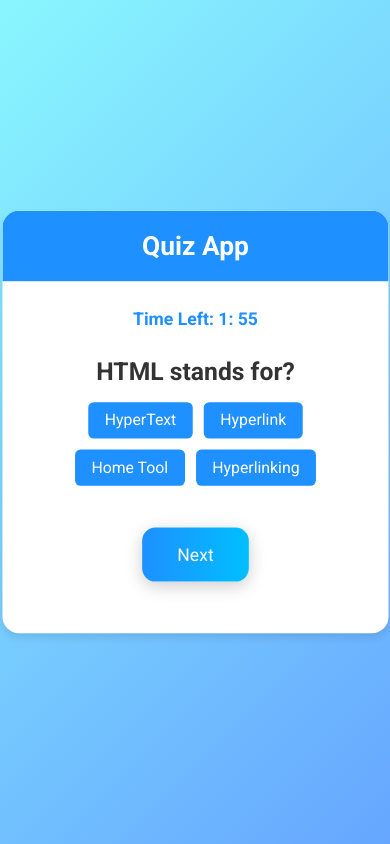
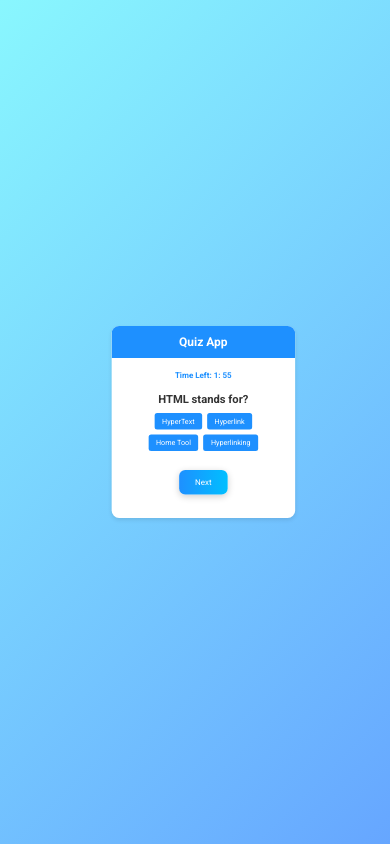
Before and after one commit to IbtahajAkram/zawwarquizapp, a React (Create React App) app: page / in a window 390 px wide. Built offline with nearby package versions, Linux system fonts and the light colour scheme.

Commit message:
Update App.css

```diff
--- a/src/App.css
+++ b/src/App.css
@@ -24,7 +24,7 @@ body {
   max-width: 800px;
   margin: 20px;
   size-adjust: fixed;
-    transform: scale(1.1);
+    transform: scale(0.5);
 
 }
 
@@ -209,7 +209,7 @@ button {
 
 @media (max-width: 768px) {
   .App {
-    width: 90%;
+    width: 94%;
     margin-left: 3;
     margin-right: 3;
     border-radius: 15px;
@@ -272,7 +272,7 @@ button {
     border-radius: 12px;
     transition: all 0.3s ease;
     box-shadow: 0 4px 15px rgba(0, 0, 0, 0.2);
-    margin-top: 12px;
+    margin-top: -2px;
     /* margin-bottom: -32px; */
     margin-left: 15px;
   }
```
